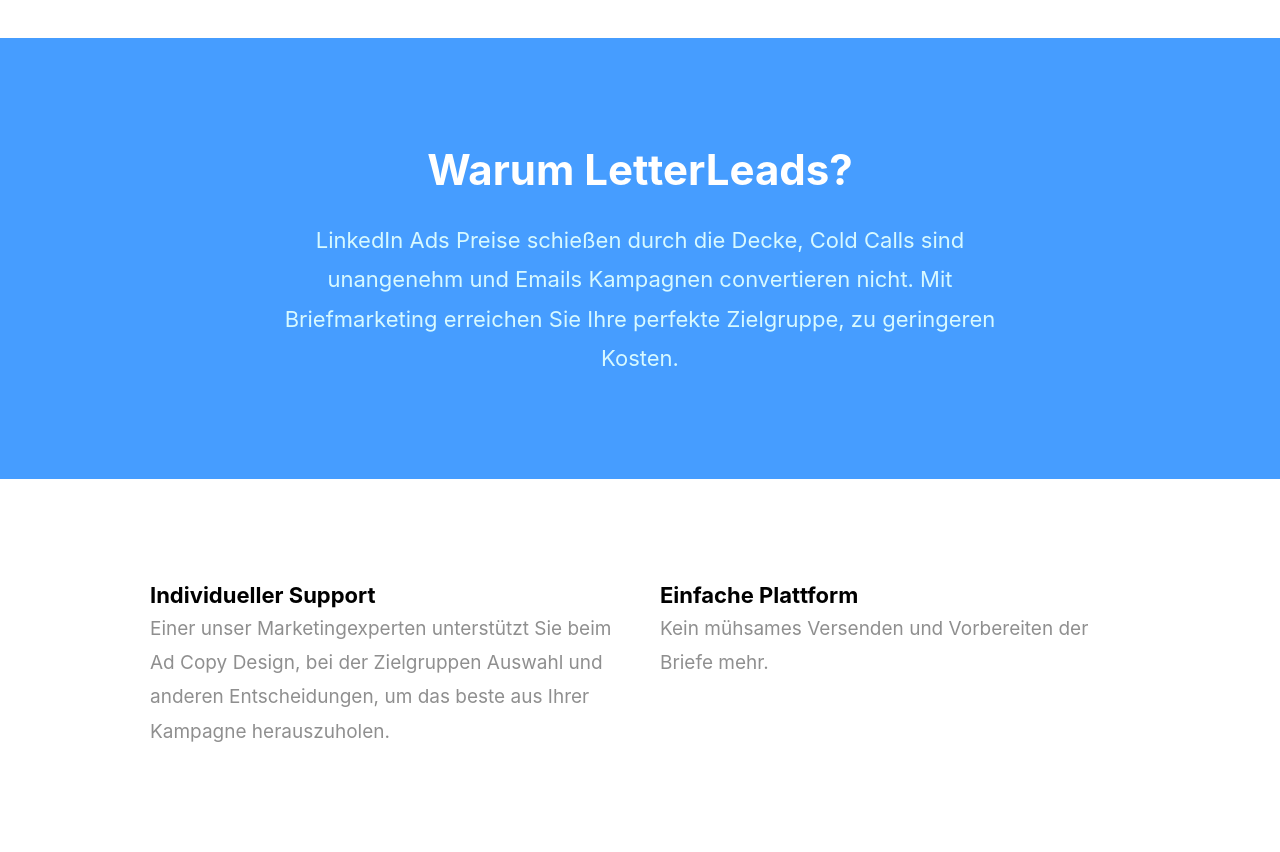
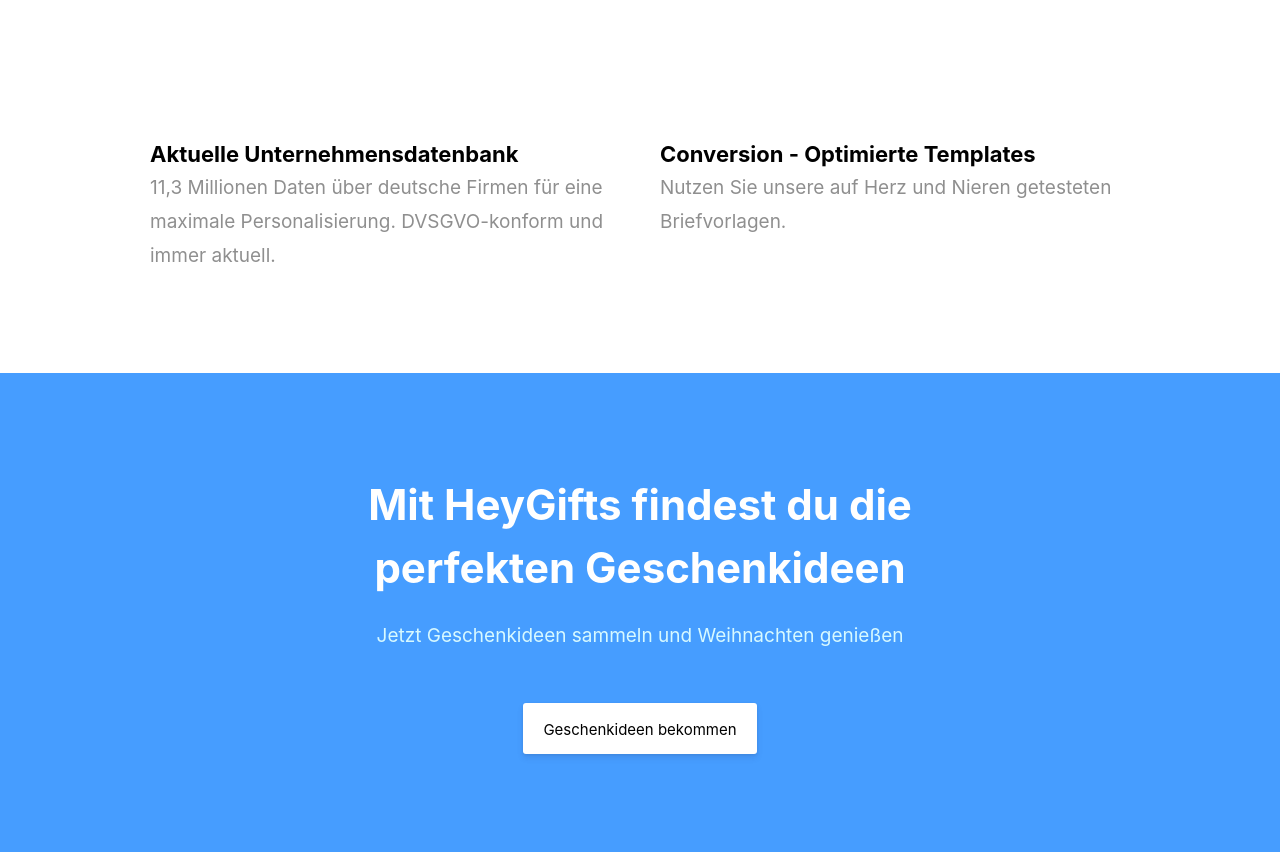
Before and after one commit to finnstue/heygifts, a plain HTML site: page index.html in a window 1280 px wide. Shown: the part 3200-4052 px from the top of the page. Drawn offline with Linux system fonts and the light colour scheme.

Commit message:
delete not needed sections

```diff
--- a/index.html
+++ b/index.html
@@ -218,32 +218,6 @@
         </div>
       </div>
     </section>
-    <section id="why-us" class="section custom-color-5c27cc97-553a-4ec6-c2ba-8ebc46d4b693" sitemeta="[object Object]" activepage="Landing">
-      <div class="container">
-        <div class="col-12 text-center flex flex-column center-horizontal">
-          <h3 class="heading primary-color">Warum LetterLeads?</h3>
-          <p class="subheading secondary-color mt20">LinkedIn Ads Preise schießen durch die Decke, Cold Calls sind unangenehm und Emails Kampagnen convertieren nicht. Mit Briefmarketing erreichen Sie Ihre perfekte Zielgruppe, zu geringeren Kosten.</p>
-        </div>
-      </div>
-    </section>
-    <section id="feature-7" class="section blue-white" sitemeta="[object Object]" activepage="Landing">
-      <div class="container-lrg flex">
-        <div class="col-6 flex mobile-flex-wrap mobile-text-center">
-
-          <div>
-            <h3 class="bold primary-color">Individueller Support</h3>
-            <p class="paragraph secondary-color">Einer unser Marketingexperten unterstützt Sie beim Ad Copy Design, bei der Zielgruppen Auswahl und anderen Entscheidungen, um das beste aus Ihrer Kampagne herauszuholen.</p>
-          </div>
-        </div>
-        <div class="col-6 flex mobile-flex-wrap mobile-text-center">
-
-          <div>
-            <h3 class="bold primary-color">Einfache Plattform</h3>
-            <p class="paragraph secondary-color">Kein mühsames Versenden und Vorbereiten der Briefe mehr.</p>
-          </div>
-        </div>
-      </div>
-    </section>
     <section id="feature-8" class="section blue-white" sitemeta="[object Object]" activepage="Landing">
       <div class="container-lrg flex">
         <div class="col-6 flex mobile-flex-wrap mobile-text-center">
```
